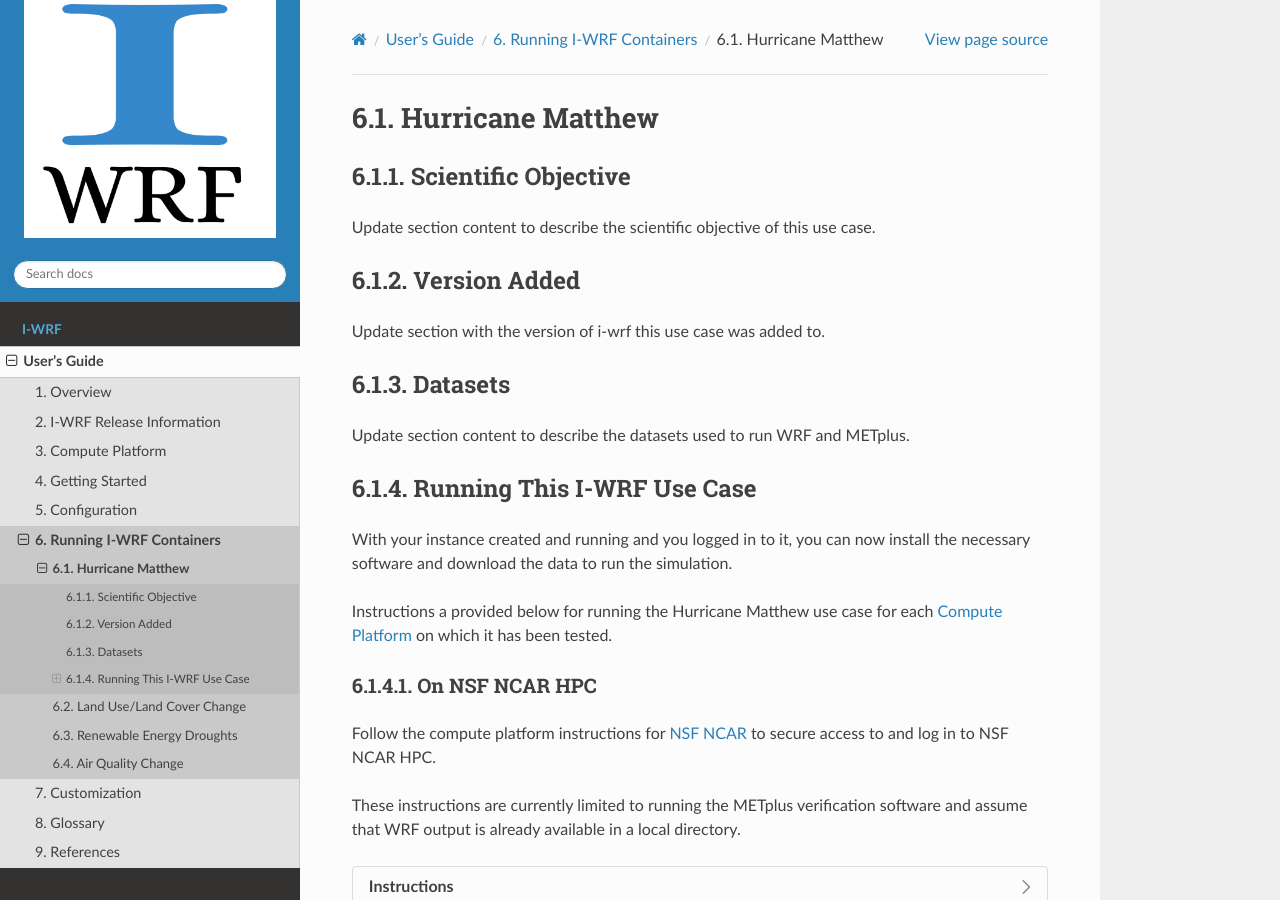
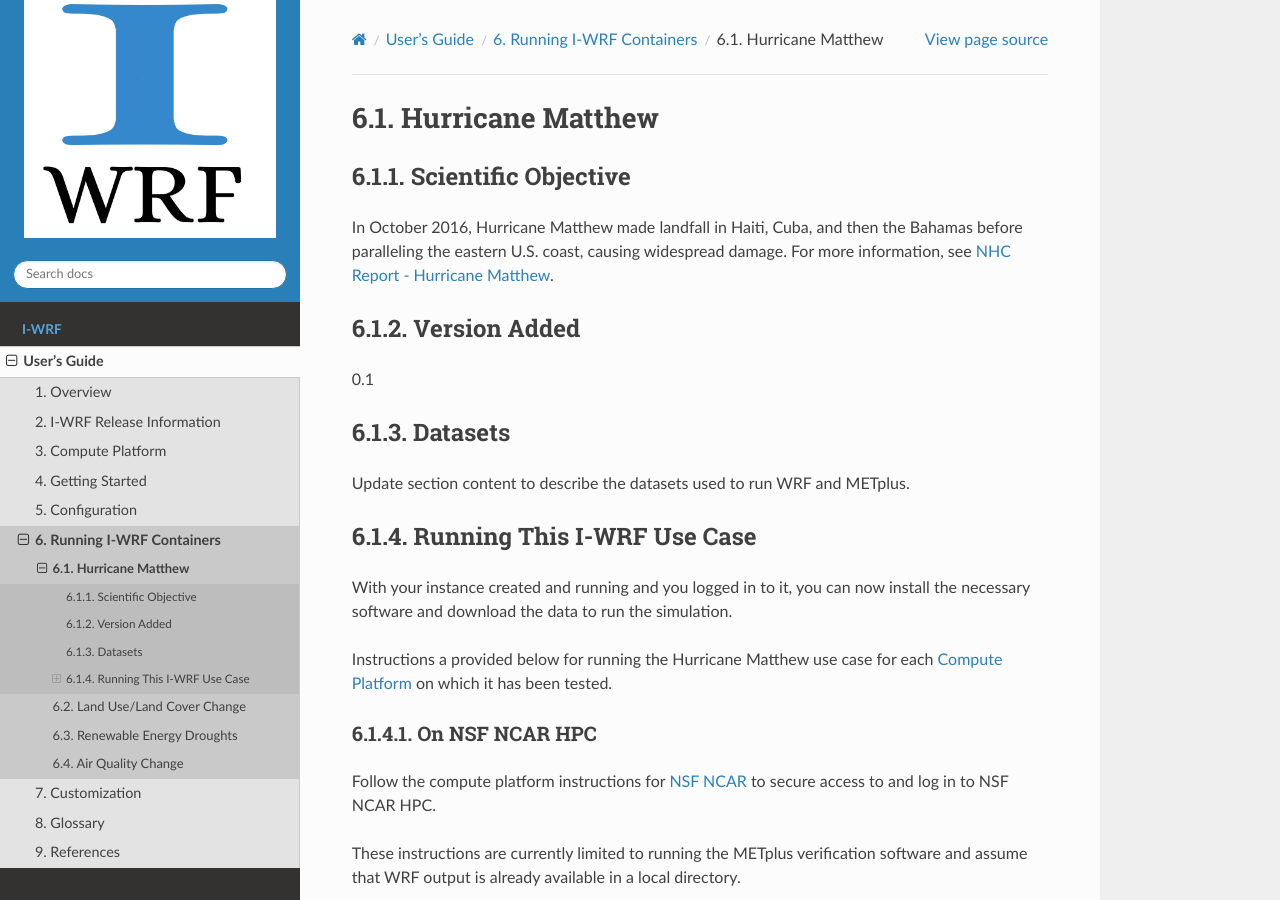
Before and after one commit to NCAR/i-wrf, a Sphinx documentation site: the page built from docs/Users_Guide/use-cases/matthew.rst, in a window 1280 px wide and 900 px high. Built offline with Sphinx 7.4.7 and the Read the Docs theme 3.1.0, drawn with Linux system fonts in a browser that asks for light colours; comment, search, counter and statistics services are not loaded.

Commit message:
add use case info

```diff
--- a/docs/Users_Guide/use-cases/matthew.rst
+++ b/docs/Users_Guide/use-cases/matthew.rst
@@ -6,12 +6,14 @@ Hurricane Matthew
 Scientific Objective
 --------------------
 
-Update section content to describe the scientific objective of this use case.
+In October 2016, Hurricane Matthew made landfall in Haiti, Cuba, and then the Bahamas before
+paralleling the eastern U.S. coast, causing widespread damage.
+For more information, see `NHC Report - Hurricane Matthew <https://www.nhc.noaa.gov/data/tcr/AL142016_Matthew.pdf>`_.
 
 Version Added
 -------------
 
-Update section with the version of i-wrf this use case was added to.
+0.1
 
 Datasets
 --------
```
